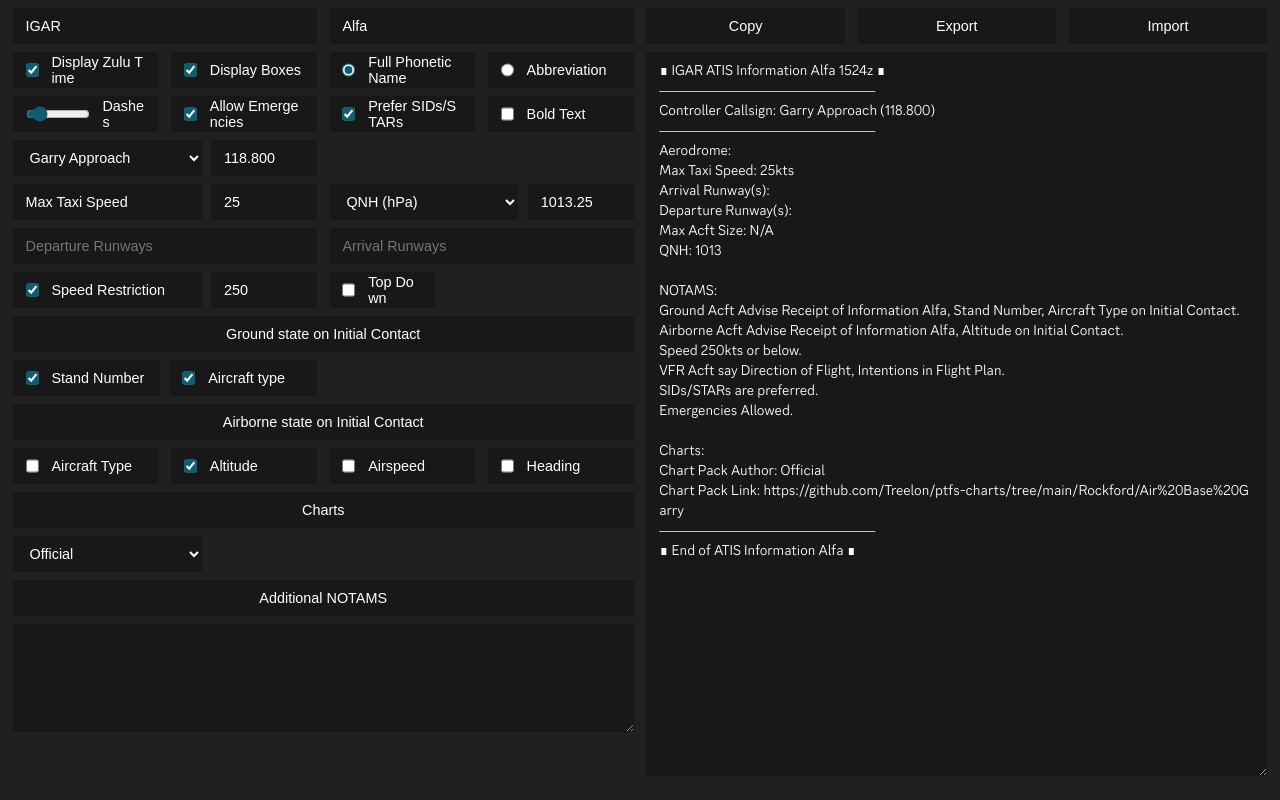
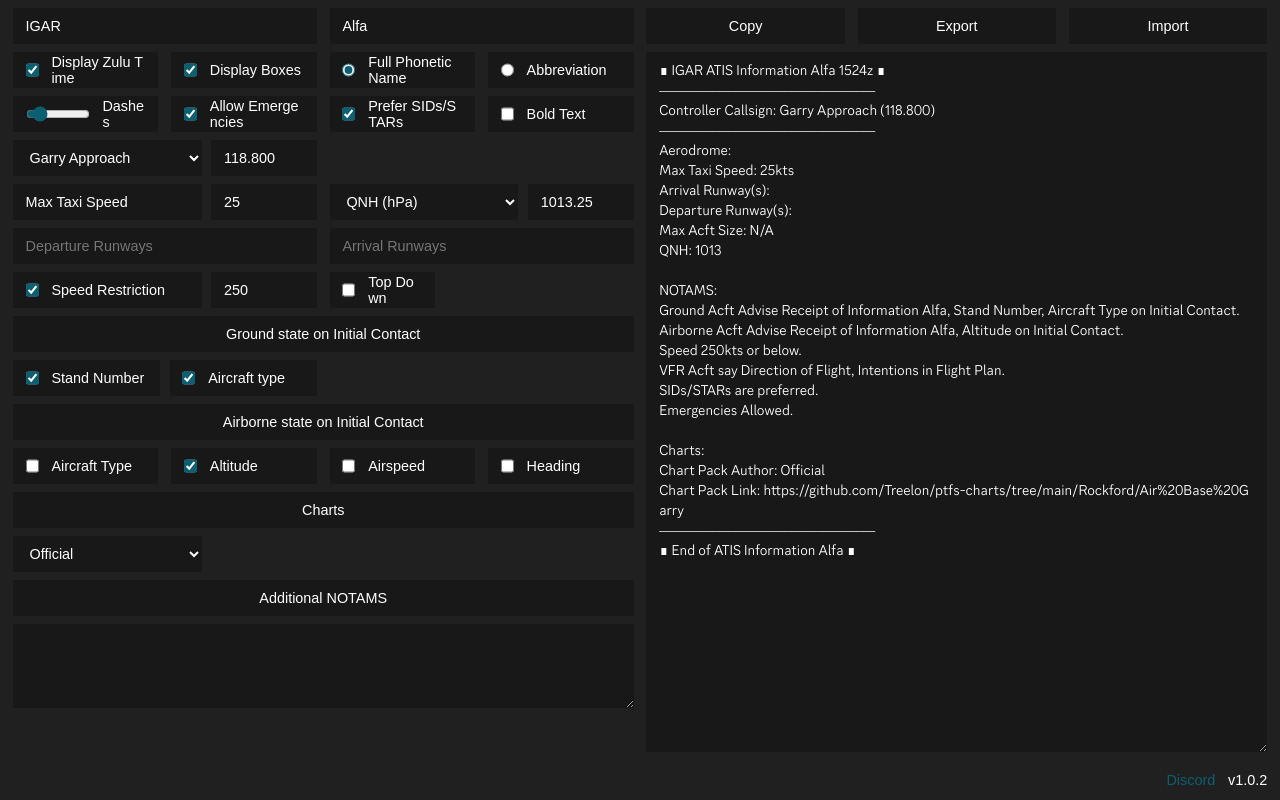
Before and after one commit to FormicAcidGD/atisgen, a Vue app: page / in a window 1280 px wide. Built offline with nearby package versions, Linux system fonts and the light colour scheme.

Commit message:
Add Version and Discord Link

```diff
--- a/src/App.vue
+++ b/src/App.vue
@@ -191,12 +191,18 @@ Chart Pack Link: {{ atis.chartLink }}
 {{ atis.boxes ? "∎" : "" }} End of ATIS Information {{ !atis.phoneticAbbr ? atis.information : getPhonetic(atis.information) }} {{ atis.boxes ? "∎" : "" }}</textarea>
         </div>
     </div>
+    <div class="banner">
+        <a href="https://discord.gg/8tSu4ewdsM" target="_blank">Discord</a>
+        <p>
+            v{{ version }}
+        </p>
+    </div>
 </template>
 
 <script setup lang="ts">
 import { reactive, ref, type Ref } from 'vue';
 import SearchField from './components/SearchField.vue';
-import { airports, getPhonetic, phonetics } from './StaticData';
+import { airports, getPhonetic, phonetics, version } from './StaticData';
 import { getAirport, type ChartPack } from './types/Airport';
 
 let atisRef: Ref<HTMLDivElement | null> = ref(null)
@@ -365,20 +371,33 @@ textarea {
     width: 46.5vw;
     min-width: 46.5vw;
     max-width: 46.5vw;
-    height: 11.5vh;
-    min-height: 11.5vh;
-    max-height: 11.5vh;
+    height: 8.5vh;
+    min-height: 8.5vh;
+    max-height: 8.5vh;
     margin-top: 1vh;
 }
 textarea.atis {
     width: 46.5vw;
     min-width: 46.5vw;
     max-width: 46.5vw;
-    height: 88.5vh;
-    min-height: 88.5vh;
-    max-height: 88.5vh;
+    height: 85.5vh;
+    min-height: 85.5vh;
+    max-height: 85.5vh;
     font-size: 1.8vh;
     font-family: "gg sans";
 }
-
+.banner {
+    width: 98vw;
+    height: 5vh;
+    display: flex;
+    align-items: center;
+    justify-content: end;
+    padding-left: 1vw;
+    padding-right: 1vw;
+    gap: 1vw;
+}
+a {
+    color: #0c5f71;
+    text-decoration: none;
+}
 </style>
--- a/src/StaticData.ts
+++ b/src/StaticData.ts
@@ -1,4 +1,6 @@
 import { getKeyByValue } from "./Util"
+
+let version = "1.0.2"
 
 let aircraftTypes = ["A-10 Warthog", "A6M Zero", "Airbus A220", "Airbus A320", "Airbus A330", "Airbus A340", "Airbus A350", "Airbus A380", "Airbus Beluga", "Avro Vulcan", "B2 Bomber", "B29", "Hot Air Balloon", "Bell 412", "Blimp", "Boeing 737", "Boeing 747", "Boeing 747 Cargo", "Boeing 757", "Boeing 757 Cargo", "Boeing 767", "Boeing 767 Cargo", "Boeing 777", "Boeing 777 Cargo", "Boeing 787", "Bombardier CRJ700", "Bombardier Learjet", "Bombardier Q400", "C130 Hercules", "Caravan Blimp", "Cessna 172", "Cessna 172 Seaplane", "Cessna 182", "Cessna 182 Seaplane", "Cessna Caravan", "Cessna Caravan Seaplane", "Cessna Caravan Skydiving", "Chinook", "Cirrus Vision SF50", "Concorde", "DHC-6 Twin Otter", "DHC-6 Twin Otter Seaplane", "Douglas MD11", "Douglas MD11 Cargo", "Douglas MD90", "Boeing DreamLifter", "English Electric Lightning", "Eurofighter Typhoon", "Extra 300s", "F/A-18 Super-Hornet", "F-14 Tomcat", "F-15E Strike Eagle", "F-16", "F-22", "F-35B", "F4 Phantom", "F4U Corsair", "Fokker Dr1", "Airbus H135", "Hawker Harrier (VTOl)", "Hawk T1", "Hurricane", "Mig-15", "Walrus", "P38 Lightning", "P51 Mustang", "Parastrike", "Piper Cub", "Piper Cub Seaplane", "Piper PA-28"]
 
@@ -113,4 +115,4 @@ let extraAtisMapping = {
 
 
 
-export { aircraftTypes, airportMap, airports, extraAtisMapping, flightRules, getPhonetic, getPhoneticLetter, navBarItems, phoneticAlphabet, phonetics, reverseAirportMap, reverseAirports }
+export { aircraftTypes, airportMap, airports, extraAtisMapping, flightRules, getPhonetic, getPhoneticLetter, navBarItems, phoneticAlphabet, phonetics, reverseAirportMap, reverseAirports, version }
--- a/src/assets/main.css
+++ b/src/assets/main.css
@@ -16,7 +16,7 @@ body {
     font-size: 1.8vh;
 }
 .body {
-    height: 100vh;
+    height: 95vh;
     width: 100vw;
     /* display: flex; */
     /* flex-direction: column; */
```
